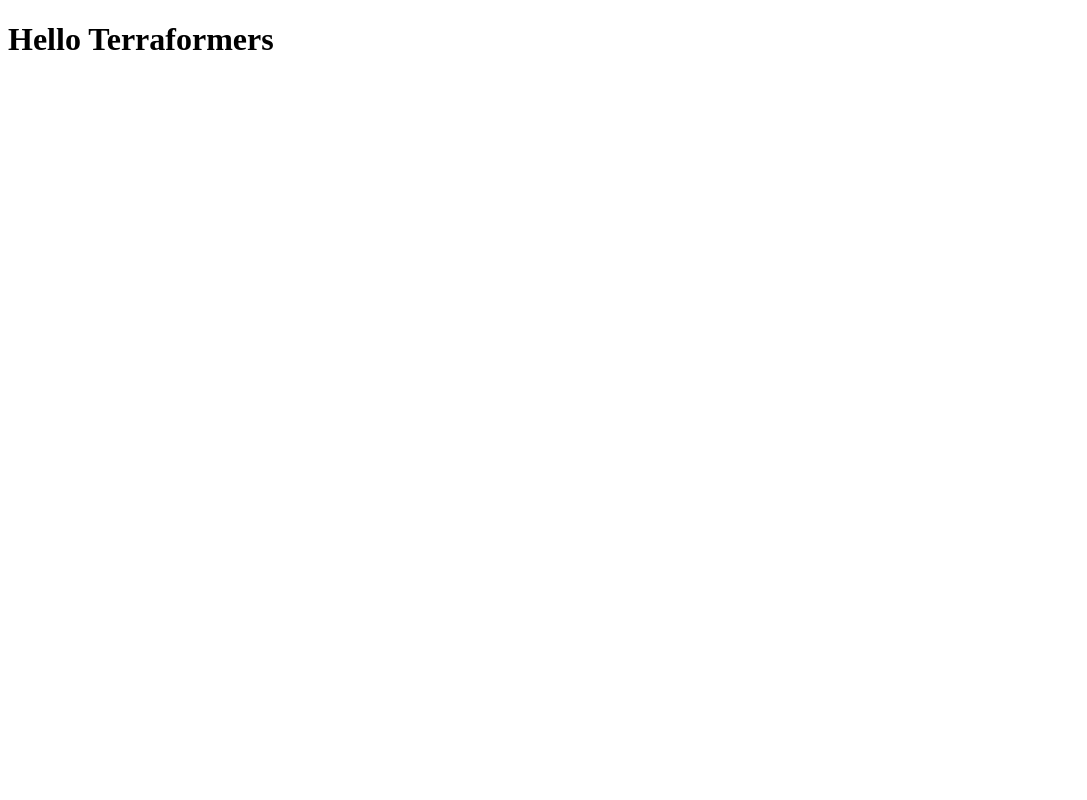
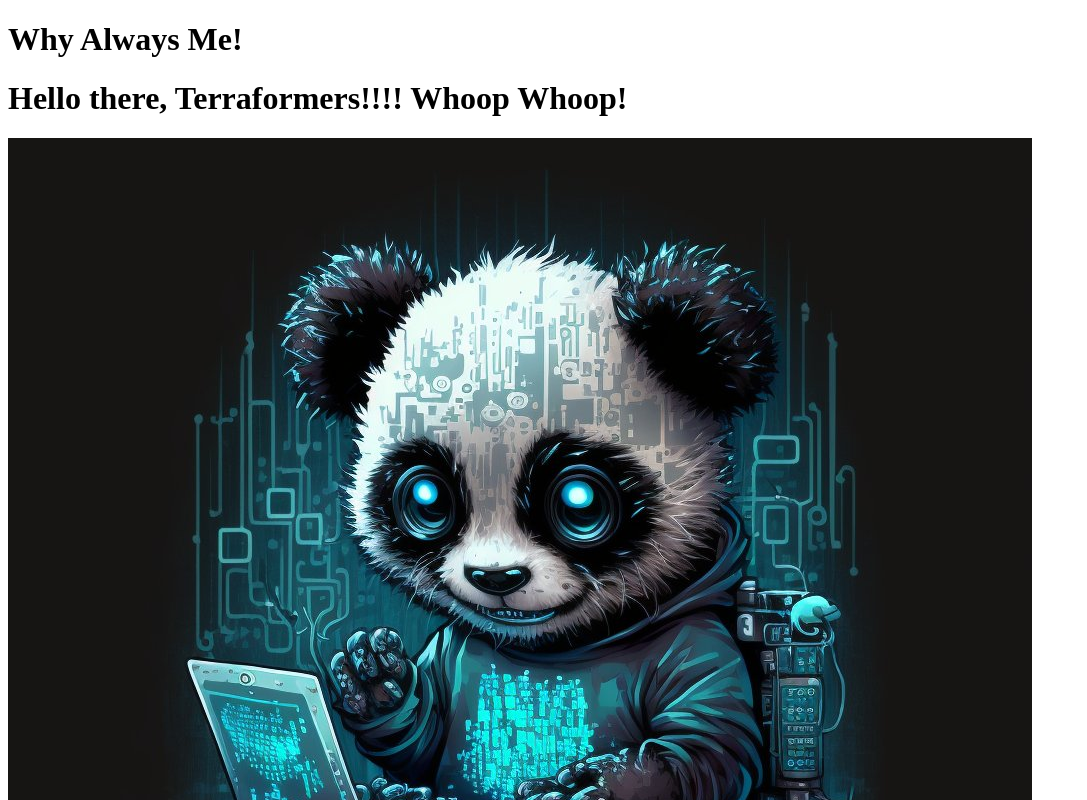
Before and after one commit to belekhuthadzo/terraform-beginner-bootcamp-2023, a plain HTML site: page public/index.html in a window 1280 px wide. Shown: the top 800 px of the page, without its empty margins (0-1087 px from the left). Drawn offline with Linux system fonts and the light colour scheme.

Commit message:
Assets Upload #35 (#36)

```diff
--- a/public/index.html
+++ b/public/index.html
@@ -6,6 +6,8 @@
     <title>Hello there, Terraformers!</title>
 </head>
 <body>
-    <h1>Hello Terraformers</h1>
+    <h1>Why Always Me!</h1>
+    <h1>Hello there, Terraformers!!!! Whoop Whoop!</h1>
+    <img src="/assets/49514.JPEG">
 </body>
 </html>
```
Also changed, not shown: public/assets/49514.JPEG (added), 7 other files.
